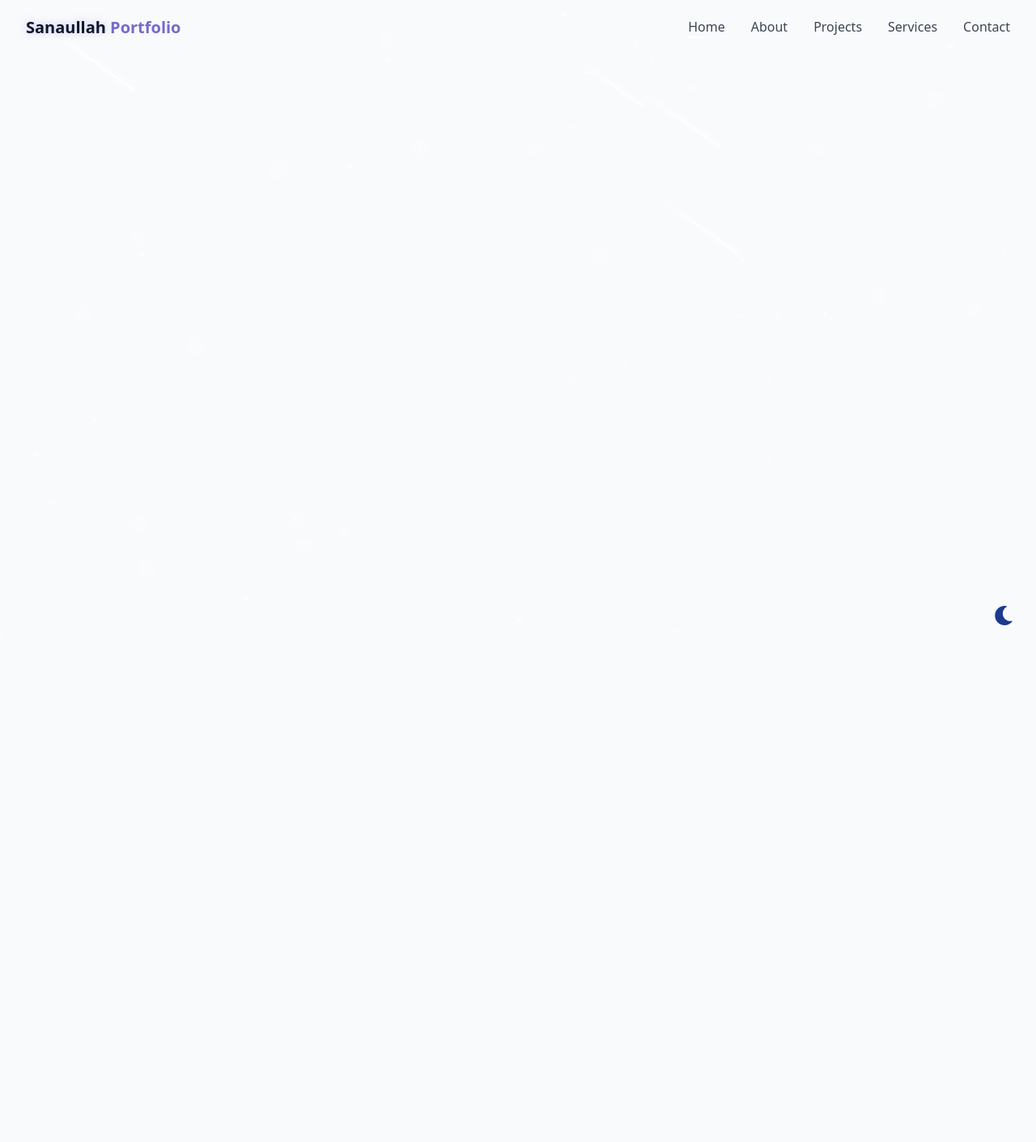
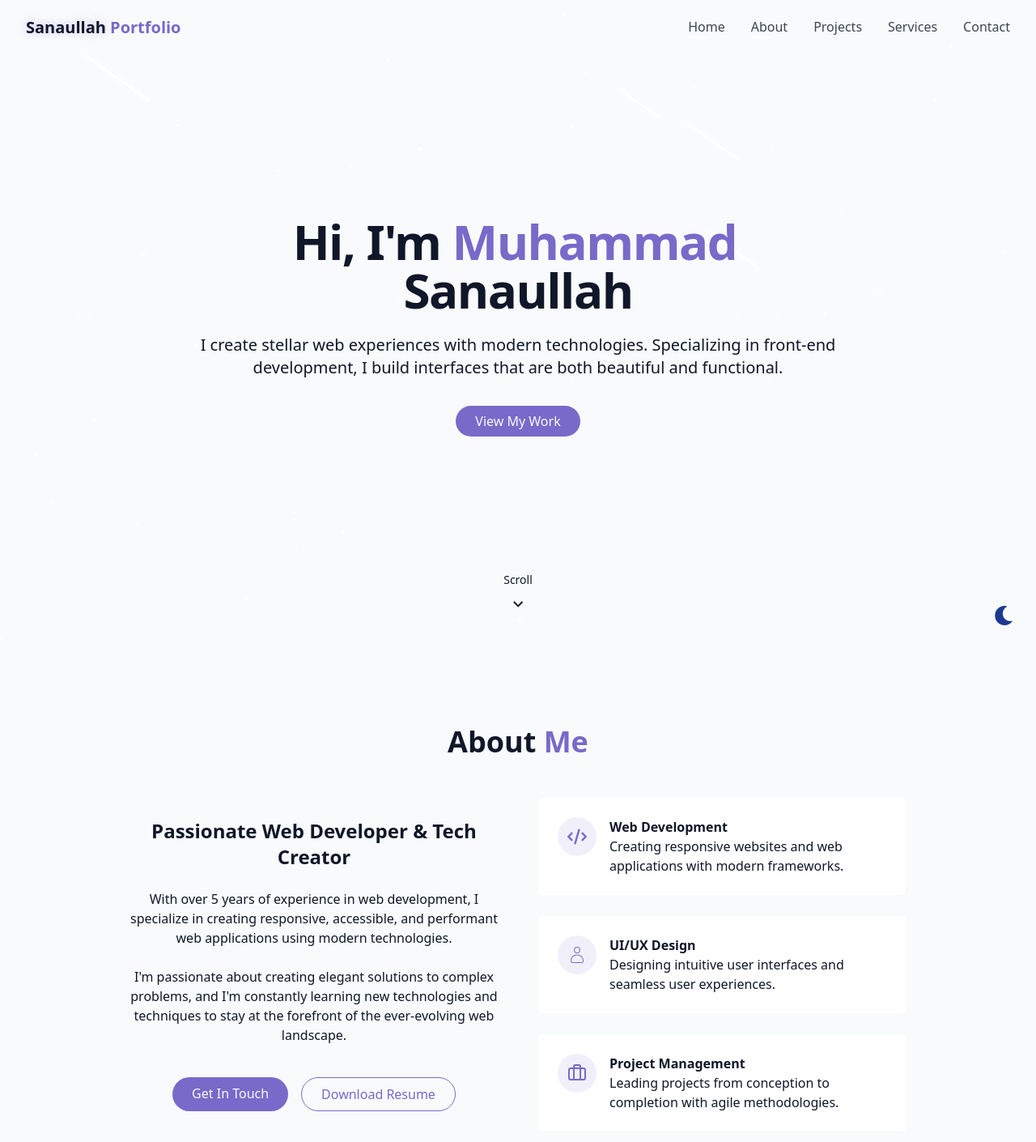
Before and after one commit to mesanaullah/portfolio, a React (Vite) app: page / in a window 1280 px wide. Shown: the top 1410 px of the page at 81% size. Before the commit the page ends 800 px from the top, so only its background shows below. Built offline with nearby package versions, Linux system fonts and the light colour scheme.

Commit message:
hero and about page created

```diff
--- a/src/App.jsx
+++ b/src/App.jsx
@@ -3,22 +3,20 @@ import { Routes, Route } from 'react-router-dom'
 import Navbar from './components/Navbar'
 import Contact from './Pages/Contact'
 import Home from './Pages/Home'
-import About from './Pages/About'
-import Portfolio from './Pages/Portfolio'
-import Services from './Pages/Services'
-// import StarBackground from './components/StarBackground'
+// import About from './Pages/About'
+// import Services from './Pages/Services'
+// import Projects from './Pages/Projects'
 
 const App = () => {
   return (
     <div className=''>
       <Navbar />
-      {/* <StarBackground /> */}
       <Routes>
         <Route path='/' element={<Home />} />
-        <Route path='/about' element={<About />} />
-        <Route path='/portfolio' element={<Portfolio />} />
+        {/* <Route path='/about' element={<About />} />
+        <Route path='/projects' element={<Projects />} />
         <Route path='/services' element={<Services />} />
-        <Route path='/contact' element={<Contact />} />
+        <Route path='/contact' element={<Contact />} /> */}
       </Routes>
     </div>
   )
--- a/src/Pages/About.jsx
+++ b/src/Pages/About.jsx
@@ -1,9 +1,98 @@
 import React from 'react'
+import { Link } from 'react-router-dom'
+import { FaCode } from "react-icons/fa6";
+import { CiUser } from "react-icons/ci";
+import { LuBriefcase } from "react-icons/lu";
+
 
 const About = () => {
     return (
-        <div>
+        <div id='#about' className="py-24 px-4 relative">
+            {" "}
+            <div className="container mx-auto max-w-5xl">
+                <h2 className="text-3xl md:text-4xl font-bold mb-12 text-center">About
+                    <span className="text-primary"> Me</span>
+                </h2>
 
+                <div className="grid grid-cols-1 md:grid-cols-2 gap-12 items-center">
+                    {/* Left Section */}
+                    <div className="space-y-6">
+                        <h3 className="text-2xl font-semibold">
+                            Passionate Web Developer & Tech Creator
+                        </h3>
+
+                        <p className="text-muted-foreground">
+                            With over 5 years of experience in web development, I specialize
+                            in creating responsive, accessible, and performant web
+                            applications using modern technologies.
+                        </p>
+
+                        <p className="text-muted-foreground">
+                            I'm passionate about creating elegant solutions to complex
+                            problems, and I'm constantly learning new technologies and
+                            techniques to stay at the forefront of the ever-evolving web
+                            landscape.
+                        </p>
+
+                        <div className="flex flex-col sm:flex-row gap-4 pt-4 justify-center">
+                            <Link to='contact' className="cosmic-button">
+                                {" "}Get In Touch
+                            </Link>
+
+                            <Link to='' className="px-6 py-2 rounded-full border border-primary text-primary hover:bg-primary/10 transition-colors duration-300">
+                                {" "}Download Resume
+                            </Link>
+                        </div>
+                    </div>
+
+                    {/* Right Sectio */}
+                    <div className="grid grid-cols-1 gap-6">
+                        <div className="gradient-border p-6 card-hover">
+                            <div className="flex items-start gap-4">
+                                <div className="p-3 rounded-full bg-primary/10">
+                                    <FaCode className="h-6 w-6 text-primary" />
+                                </div>
+                                <div className="text-left">
+                                    <h4 className="font-semibold text-md"> Web Development</h4>
+                                    <p className="text-muted-foreground text-md">Creating responsive websites and web applications with
+                                        modern frameworks.
+                                    </p>
+                                </div>
+                            </div>
+                        </div>
+
+                        <div className="gradient-border p-6 card-hover">
+                            <div className="flex items-start gap-4">
+                                <div className="p-3 rounded-full bg-primary/10">
+                                    <CiUser className="h-6 w-6 text-primary" />
+                                </div>
+                                <div className="text-left">
+                                    <h4 className="font-semibold text-md"> UI/UX Design</h4>
+                                    <p className="text-muted-foreground text-md">Designing intuitive user interfaces and seamless user
+                                        experiences.
+                                    </p>
+                                </div>
+                            </div>
+                        </div>
+
+                        <div className="gradient-border p-6 card-hover">
+                            <div className="flex items-start gap-4">
+                                <div className="p-3 rounded-full bg-primary/10">
+                                    <LuBriefcase className="h-6 w-6 text-primary" />
+                                </div>
+                                <div className="text-left">
+                                    <h4 className="font-semibold text-md"> Project Management</h4>
+                                    <p className="text-muted-foreground text-md">Leading projects from conception to completion with agile
+                                        methodologies.
+                                    </p>
+                                </div>
+                            </div>
+                        </div>
+                    </div>
+                </div>
+
+
+            </div>
         </div>
     )
 }
--- a/src/Pages/Home.jsx
+++ b/src/Pages/Home.jsx
@@ -2,20 +2,20 @@ import React from 'react'
 import Hero from '../components/Hero'
 import ThemeToggle from '../components/ThemeToggle'
 import StarBackground from '../components/StarBackground'
+import About from './About'
 
 const Home = () => {
     return (
         <div className='min-h-screen container'>
-            <Hero />
             {/* Them toggle */}
             <ThemeToggle />
 
             {/* Backgroyund effect */}
             <StarBackground />
 
-            {/* Navbar */}
             {/* main content */}
-
+            <Hero />
+            <About />
             {/* footer */}
         </div>
     )
--- a/src/Pages/Portfolio.jsx
+++ b/src/Pages/Projects.jsx
@@ -1,6 +1,6 @@
 import React from 'react'
 
-const Portfolio = () => {
+const Projects = () => {
     return (
         <div>
 
@@ -8,4 +8,4 @@ const Portfolio = () => {
     )
 }
 
-export default Portfolio
+export default Projects
--- a/src/components/Hero.jsx
+++ b/src/components/Hero.jsx
@@ -1,9 +1,44 @@
 import React from 'react'
+import { Link } from 'react-router-dom'
+import { MdOutlineKeyboardArrowDown } from "react-icons/md";
+
 
 const Hero = () => {
     return (
-        <div className='flex flex-col sm:flex-row w-full h-[720px]'>
-            {/* <img src="/src/img/hero_4.png" alt="" /> */}
+        <div id='hero' className="relative min-h-screen flex flex-col items-center justify-center px-4">
+
+            {/* intro */}
+            <div className="container max-w-4xl mx-auto text-center z-10">
+                <div className="space-y-6">
+                    <h1 className="text-4xl md:text-6xl font-bold tracking-tight">
+                        <span className="opacity-0 animate-fade-in"> Hi, I'm</span>
+                        <span className="text-primary opacity-0 animate-fade-in-delay-1">
+                            {" "}
+                            Muhammad
+                        </span>
+                        <span className="text-gradient ml-2 opacity-0 animate-fade-in-delay-2">
+                            {" "}
+                            Sanaullah
+                        </span>
+                    </h1>
+
+                    <p className="text-lg md:text-xl text-muted-foreground max-2-2xl mx-auto opacity-0 animate-fade-in-delay-3">
+                        I create stellar web experiences with modern technologies.
+                        Specializing in front-end development, I build interfaces that are
+                        both beautiful and functional.
+                    </p>
+
+                    <div className="pt-4 opacity-0 animate-fade-in-delay-4">
+                        <Link className="cosmic-button" to='/projects'>View My Work</Link>
+                    </div>
+                </div>
+            </div>
+
+            {/* Scroll down navigation */}
+            <div className="absolute bottom-8 left-1/2 transform -translate-x-1/2 flex flex-col items-center animate-bounce">
+                <span className="text-sm text-muted-foreground mb-2"> Scroll </span>
+                <MdOutlineKeyboardArrowDown className='h-6 w-6' />
+            </div>
         </div>
     )
 }
--- a/src/components/Navbar.jsx
+++ b/src/components/Navbar.jsx
@@ -1,63 +1,16 @@
 import { NavLink } from 'react-router-dom'
-// import { cn } from "@/lib/utils";
-// import { useEffect, useState } from "react";
-// import { MdClose } from "react-icons/md";
-// import { IoReorderThreeOutline } from "react-icons/io5";
-
-// const Navbar = () => {
-//     return (
-//         <div className='flex items-center justify-between py-6 px-30 font-light '>
-
-//             <div>
-//                 <p className='px-4 font-medium cursor-pointer text-white'>IMSANAULLAH</p>
-//                 {/* <hr className='w-[2px] border-none h-[2px] bg-white' /> */}
-//             </div>
-
-//             <ul className='hidden sm:flex gap-6 text-md text-white '>
-//                 <NavLink to='/'>
-//                     <p>Home</p>
-//                     <hr className='w-2/4 border-none h-[1.5px] bg-white hidden' />
-//                 </NavLink>
-
-//                 <NavLink to='/about'>
-//                     <p>About</p>
-//                     <hr className='w-2/4 border-none h-[1.5px] bg-white hidden' />
-//                 </NavLink>
-
-//                 <NavLink to='/portfolio'>
-//                     <p>Portfolio</p>
-//                     <hr className='w-2/4 border-none h-[1.5px] bg-white hidden' />
-//                 </NavLink>
-
-//                 <NavLink to='/services'>
-//                     <p>Services</p>
-//                     <hr className='w-2/4 border-none h-[1.5px] bg-white hidden' />
-//                 </NavLink>
-
-//                 <NavLink to='/contact'>
-//                     <p>Contact</p>
-//                     <hr className='w-2/4 border-none h-[1.5px] bg-white hidden' />
-//                 </NavLink>
-//             </ul>
-
-//         </div>
-//     )
-// }
-
-// export default Navbar
-
 import { cn } from "@/lib/utils";
 import { useEffect, useState } from "react";
 import { MdClose } from "react-icons/md";
 import { IoReorderThreeOutline } from "react-icons/io5";
 
-// const navItems = [
-//     { name: "Home", href: "#hero" },
-//     { name: "About", href: "#about" },
-//     { name: "Skills", href: "#skills" },
-//     { name: "Projects", href: "#projects" },
-//     { name: "Contact", href: "#contact" },
-// ];
+const navItems = [
+    { name: "Home", href: "#hero" },
+    { name: "About", href: "#about" },
+    { name: "Skills", href: "#skills" },
+    { name: "Projects", href: "#projects" },
+    { name: "Contact", href: "#contact" },
+];
 const Navbar = () => {
 
 
@@ -108,7 +61,7 @@ const Navbar = () => {
                         <hr className='w-2/4 border-none h-[1.5px] bg-white hidden' />
                     </NavLink>
 
-                    <NavLink to='/about'>
+                    <NavLink to='' href='#about'>
                         <p className="text-foreground/80 hover:text-primary transition-colors duration-300">About</p>
                         <hr className='w-2/4 border-none h-[1.5px] bg-white hidden' />
                     </NavLink>
```
